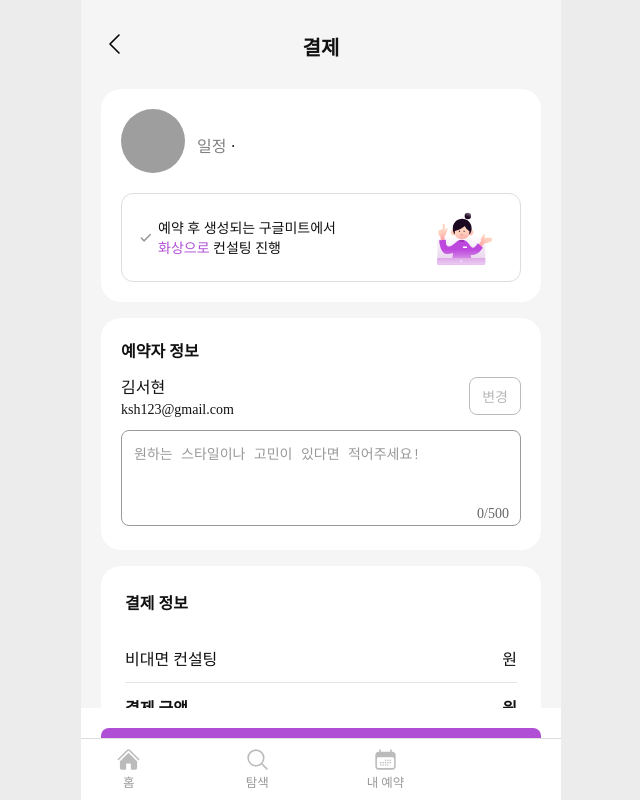
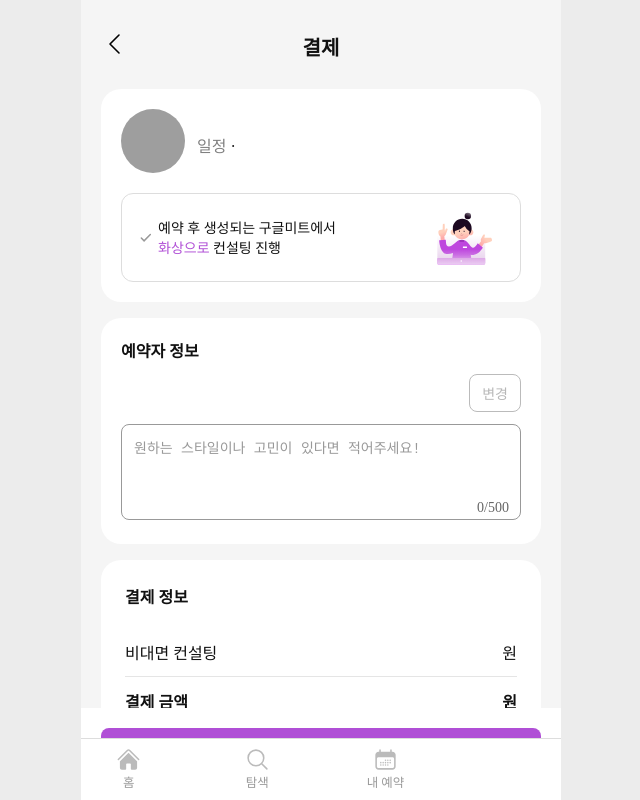
Before and after one commit to Blaybus-Hackathon-Team4/Hackathon-FE, a React (Vite) app: page /payment/1 in a window 1280 px wide. Shown: the whole page, without its empty margins (319-959 px from the left). Built offline with nearby package versions, Linux system fonts and the light colour scheme; no server answers; grey boxes are pictures that could not be loaded; the HTML template or start-up script is replaced by a standard one.

Commit message:
[update] 결제창 유저 이름, 메일 정보 추가

```diff
--- a/src/pages/payment/components/UserInfo.tsx
+++ b/src/pages/payment/components/UserInfo.tsx
@@ -2,12 +2,14 @@ import React, { useState } from "react";
 import styled from "styled-components";
 
 import { IrequestData } from "../PaymentPage"; // 타입 import
+import { useUserStore } from "../../../zustand/user.store";
 
 interface UserInfoProps {
   setReservationInfo: React.Dispatch<React.SetStateAction<IrequestData>>;
 }
 
 const UserInfo: React.FC<UserInfoProps> = ({ setReservationInfo }) => {
+  const { name, email } = useUserStore();
   const [text, setText] = useState("");
   const maxLength = 500;
 
@@ -29,8 +31,8 @@ const UserInfo: React.FC<UserInfoProps> = ({ setReservationInfo }) => {
 
       <UserInfoContainer>
         <UserInfoBox>
-          <UserName>김서현</UserName>
-          <UserEmail>ksh123@gmail.com</UserEmail>
+          <UserName>{name}</UserName>
+          <UserEmail>{email}</UserEmail>
         </UserInfoBox>
         <ChangeButton disabled>변경</ChangeButton>
       </UserInfoContainer>
```
